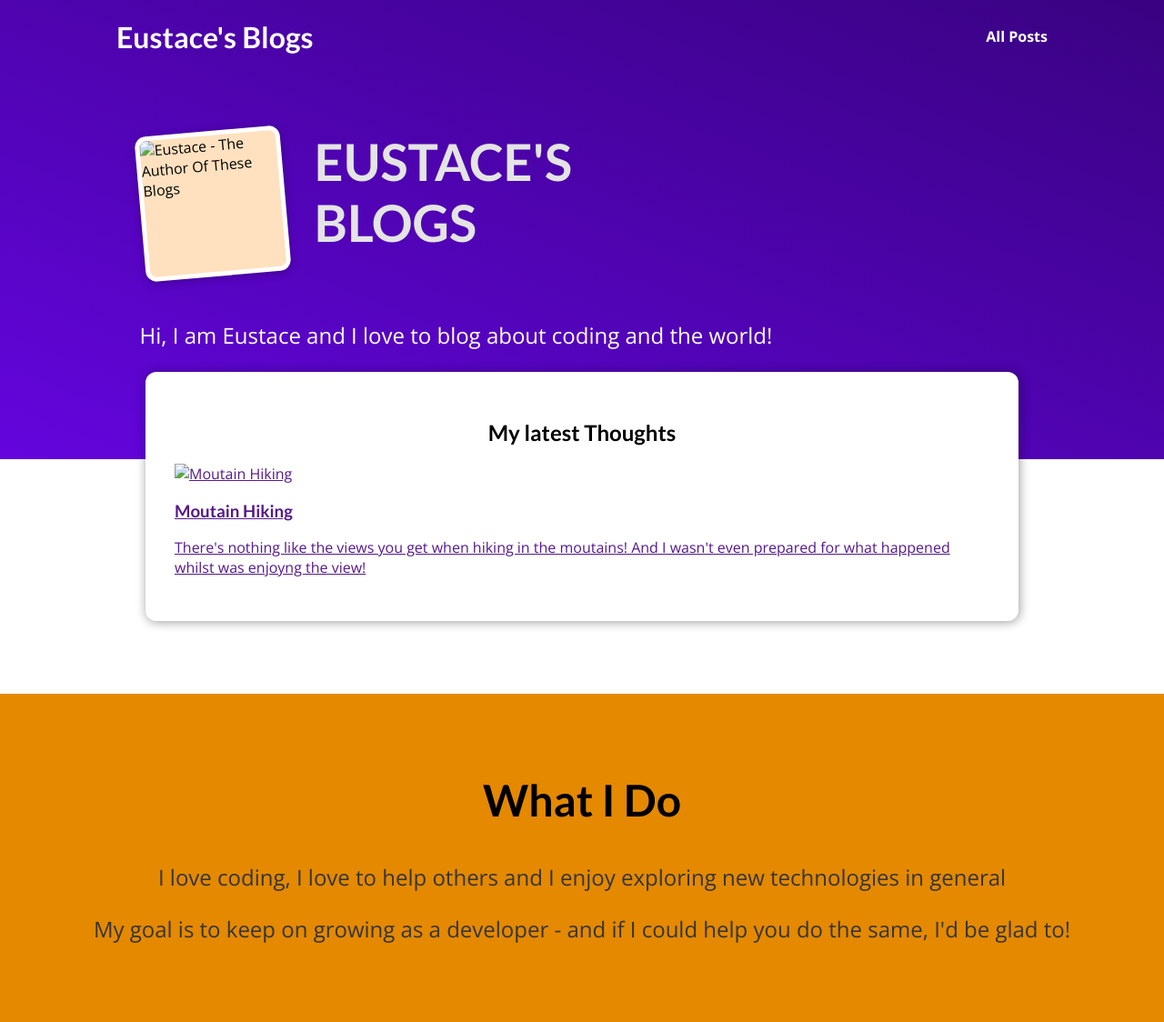
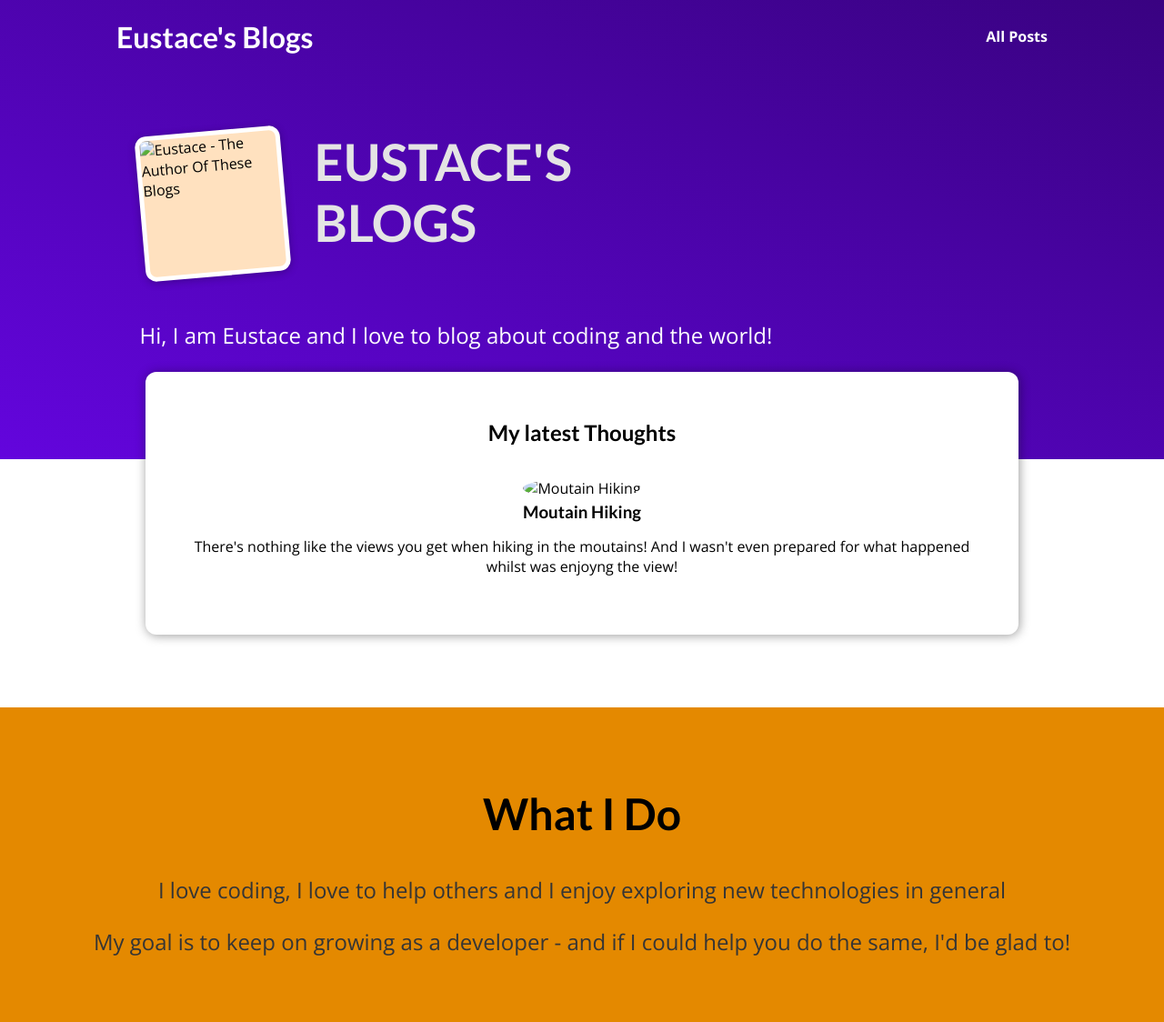
Before and after one commit to eusoncode/Blogs, a Django app: page /blogs/ in a window 1280 px wide. Shown: the whole page at 91% size. Run offline with Django 3.2, Linux system fonts and the light colour scheme.

Commit message:
Adding styles to the page again

```diff
--- /dev/null
+++ b/blogs/static/blogs/post.css
@@ -0,0 +1,43 @@
+.post {
+  display: flex;
+  flex-direction: column;
+  align-items: center;
+  text-align: center;
+}
+
+.post a {
+  text-decoration: none;
+  color: black;
+  transition: all 0.2s ease;
+  padding: 1rem;
+}
+
+.post a:hover,
+.post a:active {
+  transform: scale(1.1);
+  background-color: #390281;
+  color: white;
+}
+
+.post img {
+  width: 5rem;
+  height: 5rem;
+  object-fit: cover;
+  border-radius: 50%;
+}
+
+.post h3 {
+  margin: 0.25rem 0;
+}
+
+.post time {
+  color: #666666;
+  margin: 0.25rem;
+  font-style: italic;
+  font-size: 0.85rem;
+}
+
+.post:hover time,
+.post:active time {
+  color: white;
+}
--- a/blogs/templates/blogs/index.html
+++ b/blogs/templates/blogs/index.html
@@ -5,6 +5,7 @@
 
 {%block css_files%}
   <link rel="stylesheet" href="{% static "blogs/index.css" %}" />
+  <link rel="stylesheet" href="{% static "blogs/post.css" %}" />
 {%endblock%}
 
 {% block content %}
```
